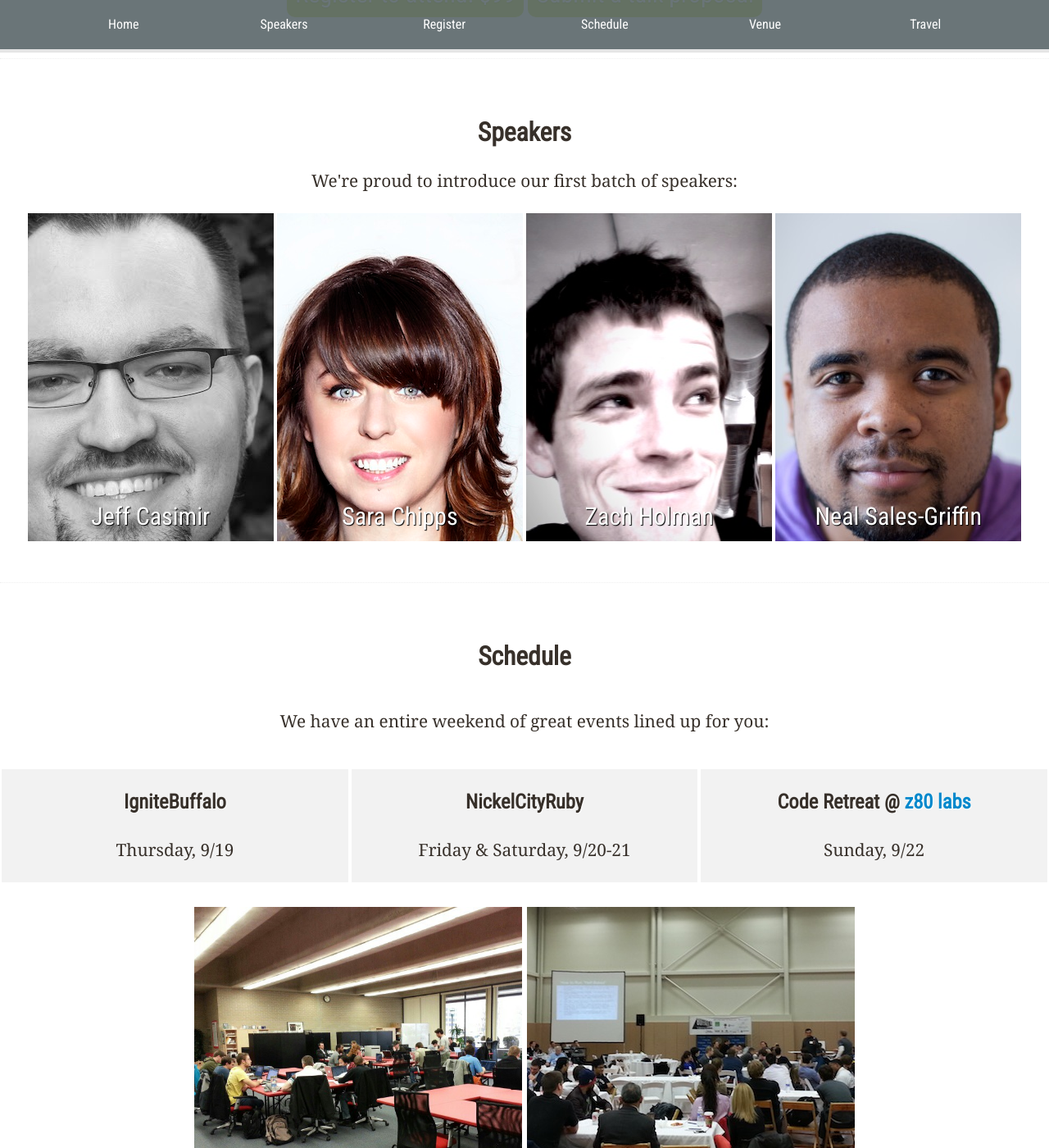
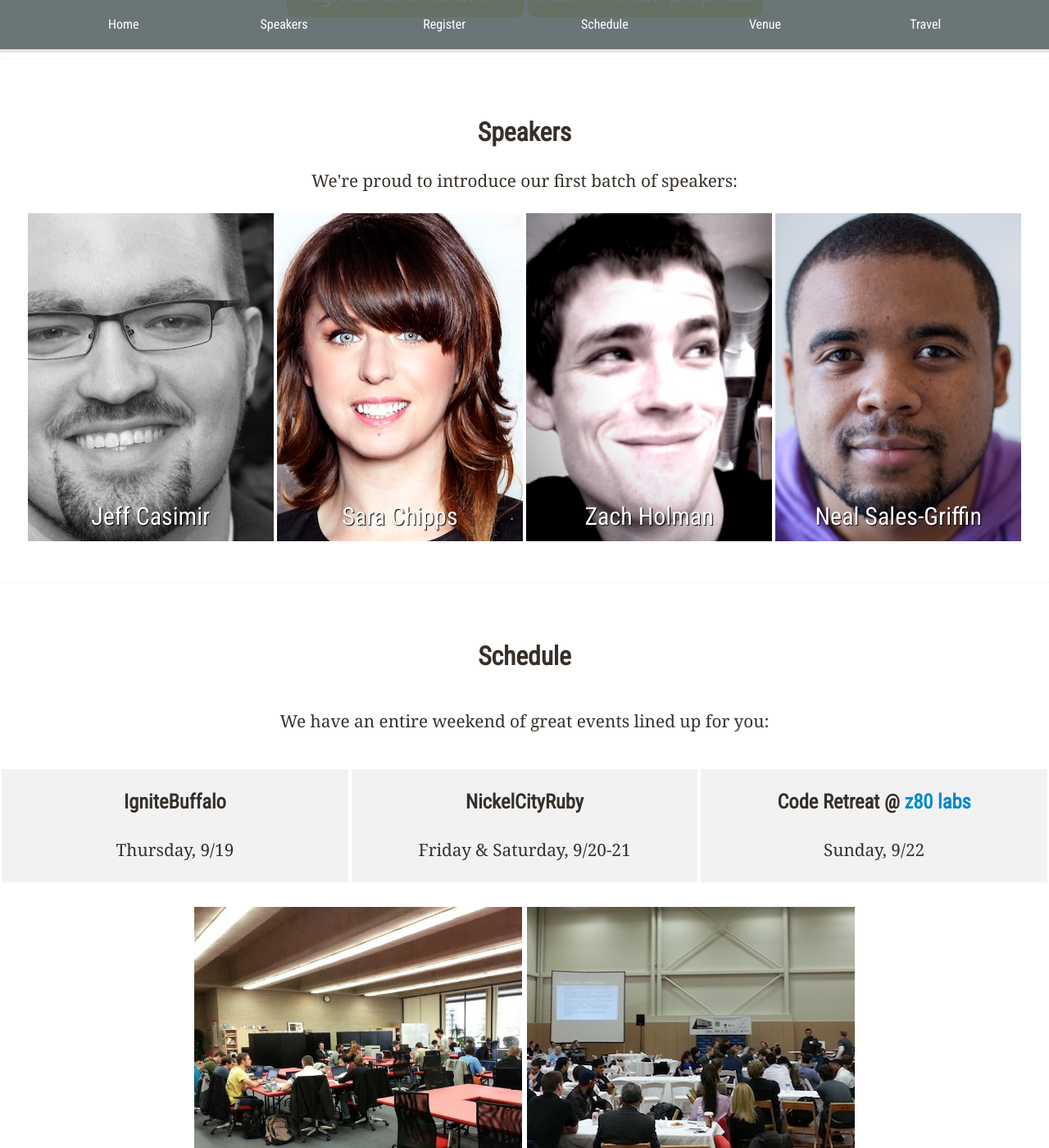
Before and after one commit to nysmakers/nysmakers.github.io, a Jekyll site: the page built from index.html, in a window 1280 px wide and 1400 px high, scrolled down 917 px. Shown: the whole window at 82% size. Built offline with Jekyll 4.4.1, drawn with Linux system fonts in a browser that asks for light colours; comment, search, counter and statistics services are not loaded.

Commit message:
do a better job with background position

```diff
--- a/stylesheets/responsive.css
+++ b/stylesheets/responsive.css
@@ -193,13 +193,17 @@
   font-size: 30px;
   background-position-x: 50%; }
 #speakers #j3 {
-  background-image: url("/images/speakers/j3.jpg"); }
+  background-image: url("/images/speakers/j3.jpg");
+  background-position-y: 35%; }
 #speakers #sara {
-  background-image: url("/images/speakers/sara.jpg"); }
+  background-image: url("/images/speakers/sara.jpg");
+  background-position-y: 20%; }
 #speakers #holman {
-  background-image: url("/images/speakers/holman.png"); }
+  background-image: url("/images/speakers/holman.png");
+  background-position-y: 80%; }
 #speakers #neal {
-  background-image: url("/images/speakers/nealsales.jpg"); }
+  background-image: url("/images/speakers/nealsales.jpg");
+  background-position-y: 35%; }
 
 #venue .text-center, #travel .text-center, #schedule .text-center {
   margin-bottom: 20px; }
--- a/stylesheets/scss/responsive.scss
+++ b/stylesheets/scss/responsive.scss
@@ -243,18 +243,22 @@
 
   #j3 {
     background-image: url('/images/speakers/j3.jpg');
+    background-position-y: 35%;
   }
 
   #sara {
     background-image: url('/images/speakers/sara.jpg');
+    background-position-y: 20%;
   }
 
   #holman {
     background-image: url('/images/speakers/holman.png');
+    background-position-y: 80%;
   }
 
   #neal {
     background-image: url('/images/speakers/nealsales.jpg');
+    background-position-y: 35%;
   }
 }
 
```
